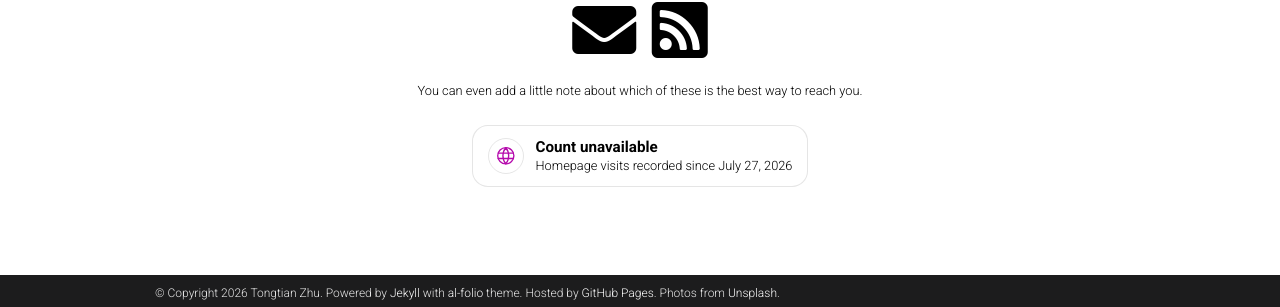
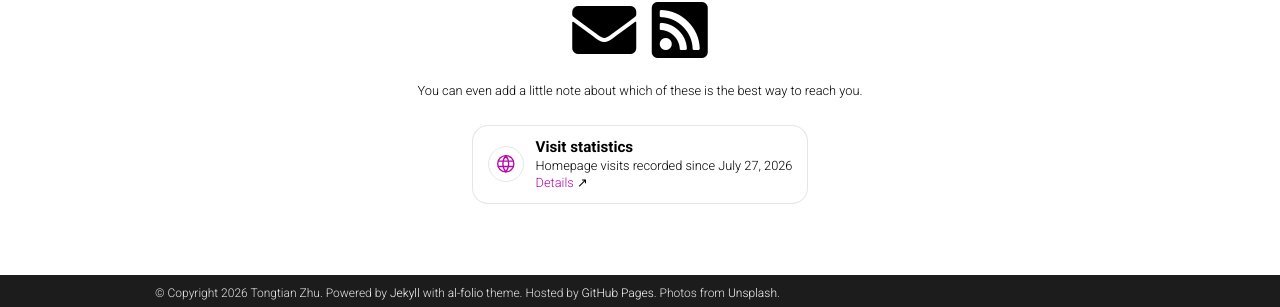
Before and after one commit to Raiden-Zhu/Raiden-Zhu.github.io, a Jekyll site: the page built from _pages/about.md, in a window 1280 px wide and 900 px high, scrolled down 1813 px. Shown: the part 590-897 px from the top of the window. Built offline with Jekyll 4.4.1, drawn with Linux system fonts in a browser that asks for light colours; full-size pictures stand in for the smaller copies a plugin makes; comment, search, counter and statistics services are not loaded; a style sheet for code colours, icons or effects is not loaded; some of the changed lines change nothing that is shown.

Commit message:
Restore public visitor statistics links

```diff
--- a/_config.yml
+++ b/_config.yml
@@ -121,7 +121,7 @@ visitor_stats:
   tracking_enabled: true
   homepage_counter_enabled: true
   collection_start: "2026-07-27"
-  public_dashboard_enabled: false
+  public_dashboard_enabled: true
 
 google_site_verification:  # your google-site-verification ID (Google Search Console)
 bing_site_verification:  # out your bing-site-verification ID (Bing Webmaster)
--- a/_includes/visitor-stats.html
+++ b/_includes/visitor-stats.html
@@ -28,7 +28,7 @@
             </svg>
           </span>
           <span class="visitor-stats__copy">
-            <strong class="visitor-stats__count" data-visitor-count aria-live="polite" aria-atomic="true">Count unavailable</strong>
+            <strong class="visitor-stats__count" data-visitor-count aria-live="polite" aria-atomic="true">Visit statistics</strong>
             <span class="visitor-stats__label">
               Homepage visits recorded since
               <time datetime="{{ visitor_stats_start | escape }}">{{ visitor_stats_start | date: "%B %-d, %Y" }}</time>
--- a/assets/js/visitor-stats.js
+++ b/assets/js/visitor-stats.js
@@ -25,17 +25,33 @@
     return count.length <= 31 && formattedCountPattern.test(count) ? count : null;
   }
 
+  function requestCount(endpoint, options, retries) {
+    return window.fetch(endpoint.toString(), options)
+      .then(function(response) {
+        if (!response.ok) throw new Error('Visitor count request failed');
+        return response.json();
+      })
+      .catch(function(error) {
+        if (retries <= 0 || (options.signal && options.signal.aborted)) throw error;
+        return new Promise(function(resolve) {
+          window.setTimeout(resolve, 350);
+        }).then(function() {
+          return requestCount(endpoint, options, retries - 1);
+        });
+      });
+  }
+
   function renderStats(stats) {
     var countNode = stats.querySelector('[data-visitor-count]');
     var siteCode = stats.getAttribute('data-site-code') || '';
     var collectionStart = stats.getAttribute('data-collection-start') || '';
 
     if (!countNode || !siteCodePattern.test(siteCode) || !isValidDate(collectionStart)) return;
-    if (!window.fetch || !window.AbortController || !window.URL) return;
+    if (!window.fetch || !window.URL) return;
 
-    var controller = new AbortController();
-    var timeout = window.setTimeout(function() { controller.abort(); }, 6000);
-    var endpoint = new URL(
+    var controller = window.AbortController ? new window.AbortController() : null;
+    var timeout = controller ? window.setTimeout(function() { controller.abort(); }, 6000) : null;
+    var endpoint = new window.URL(
       'https://' + siteCode + '.goatcounter.com/counter/' + encodeURIComponent('/') + '.json'
     );
     endpoint.searchParams.set('start', collectionStart);
@@ -44,27 +60,25 @@
     countNode.setAttribute('aria-busy', 'true');
     countNode.textContent = 'Loading count...';
 
-    fetch(endpoint.toString(), {
+    var requestOptions = {
       method: 'GET',
       mode: 'cors',
       credentials: 'omit',
-      referrerPolicy: 'no-referrer',
-      signal: controller.signal
-    })
-      .then(function(response) {
-        if (!response.ok) throw new Error('Visitor count request failed');
-        return response.json();
-      })
+      referrerPolicy: 'no-referrer'
+    };
+    if (controller) requestOptions.signal = controller.signal;
+
+    requestCount(endpoint, requestOptions, 1)
       .then(function(data) {
         var count = normalizeCount(data && data.count);
         if (count === null) throw new Error('Visitor count response was invalid');
         countNode.textContent = count;
       })
       .catch(function() {
-        countNode.textContent = 'Count unavailable';
+        countNode.textContent = 'Visit statistics';
       })
       .then(function() {
-        window.clearTimeout(timeout);
+        if (timeout !== null) window.clearTimeout(timeout);
         countNode.removeAttribute('aria-busy');
       });
   }
```
